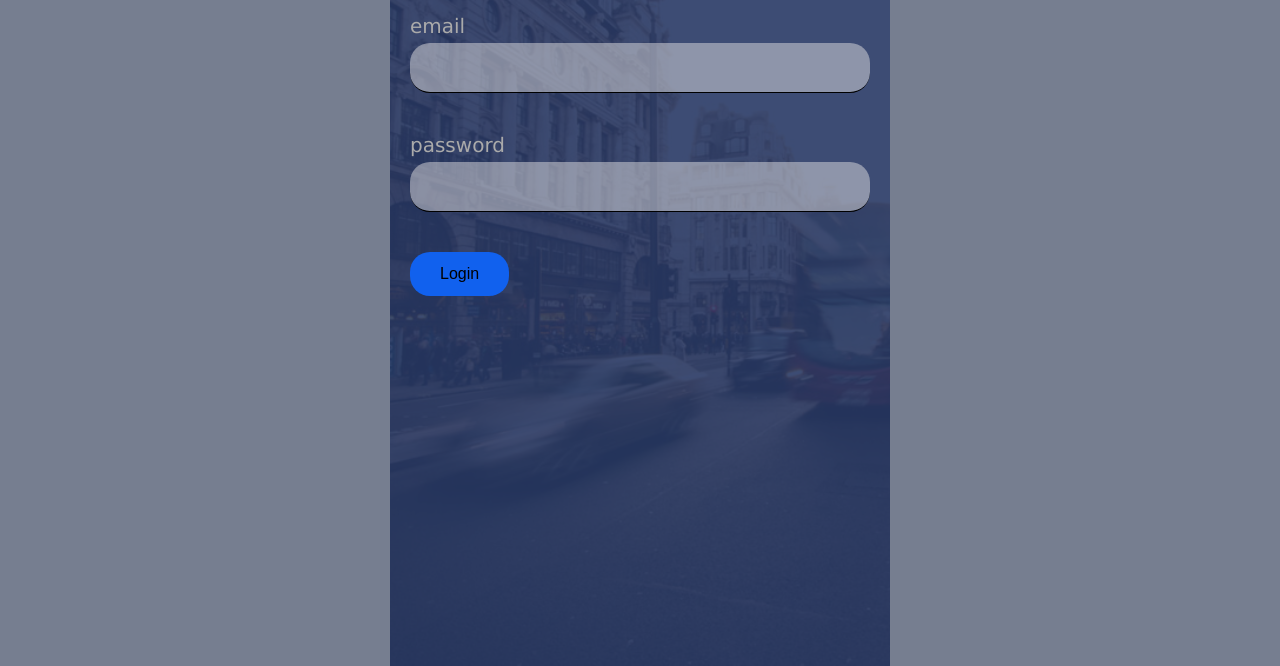
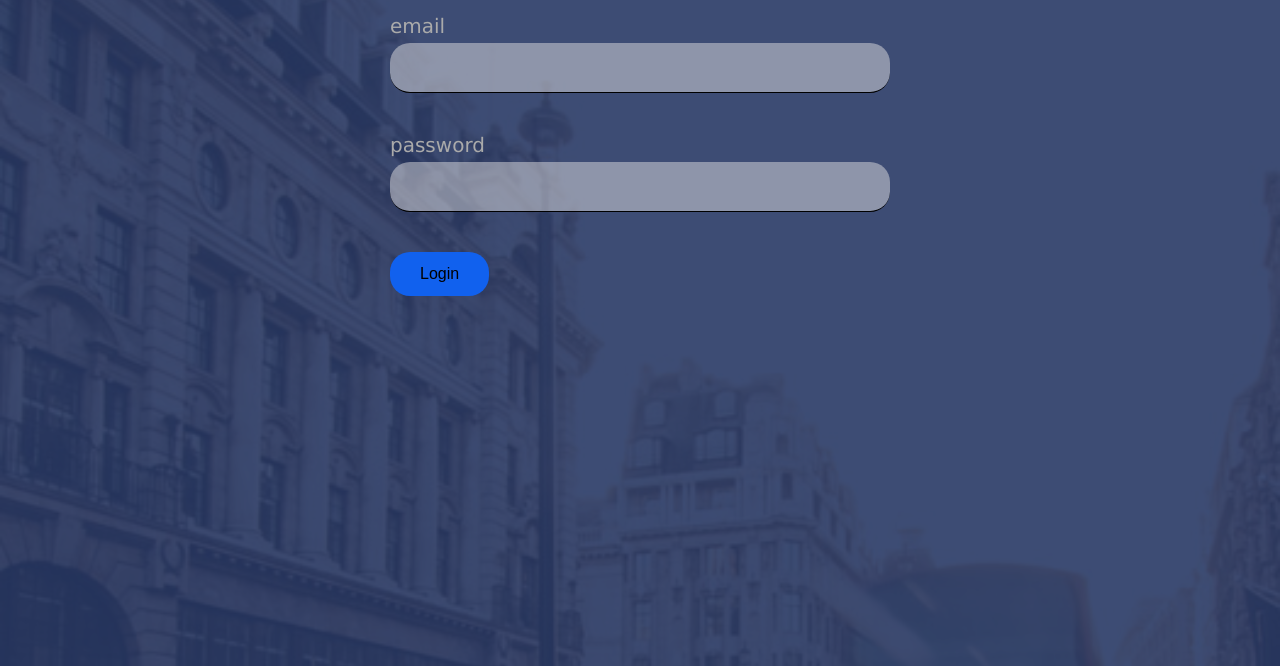
Before and after one commit to khumoyun88/login_admin, a plain HTML site: page login.html in a window 1280 px wide. Shown: the part 134-800 px from the top of the page. Drawn offline with Linux system fonts and the light colour scheme.

Commit message:
style edited in login panel

```diff
--- a/styles/scss/_base.scss
+++ b/styles/scss/_base.scss
@@ -81,7 +81,7 @@
   }
 
   form {
-    max-width: 500px;
+    max-width: 50rem;
     margin: 3rem auto 0;
   }
 
--- a/styles/scss/login.scss
+++ b/styles/scss/login.scss
@@ -5,12 +5,12 @@
     background-image:  url(../../img/login_bc.jpg);
     background-repeat: no-repeat;
     background-size: cover;
-    width: 50rem;
-    height: 40rem;
+    // width: 50rem;
+    // height: 40rem;
 
     main{
-        width: 100%;
-        height: 100%;
+        // width: 100%;
+        // height: 100%;
         background-color:rgba(40,57,101,.9);
     }
 
```
Also changed, not shown: styles/css/admin.css, styles/css/login.css, 1 other file.
